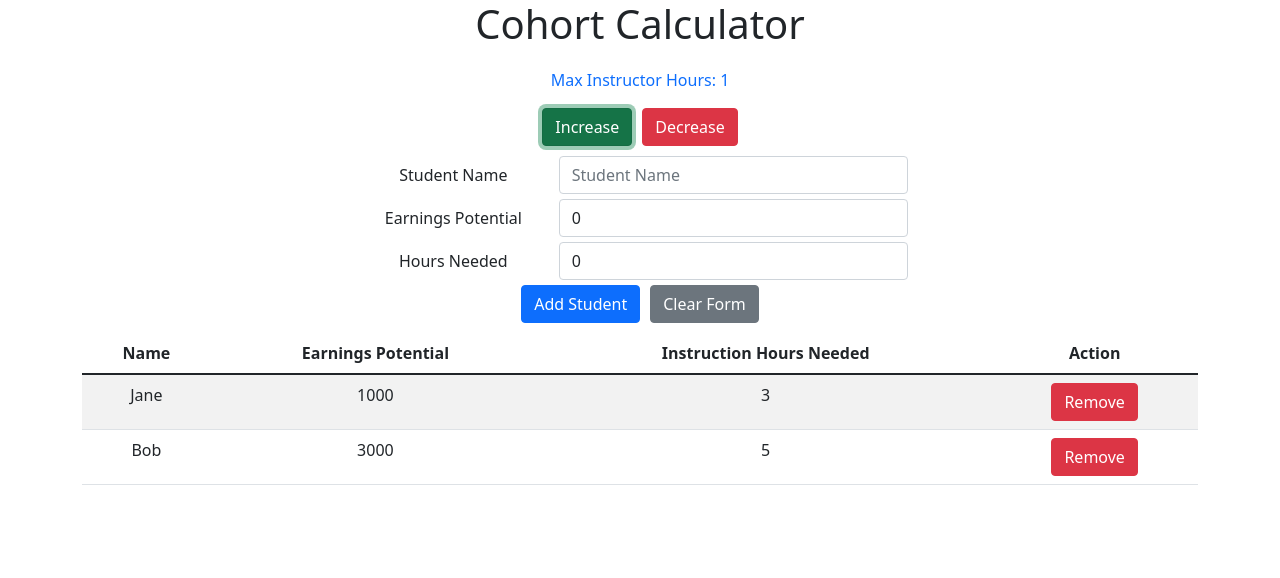
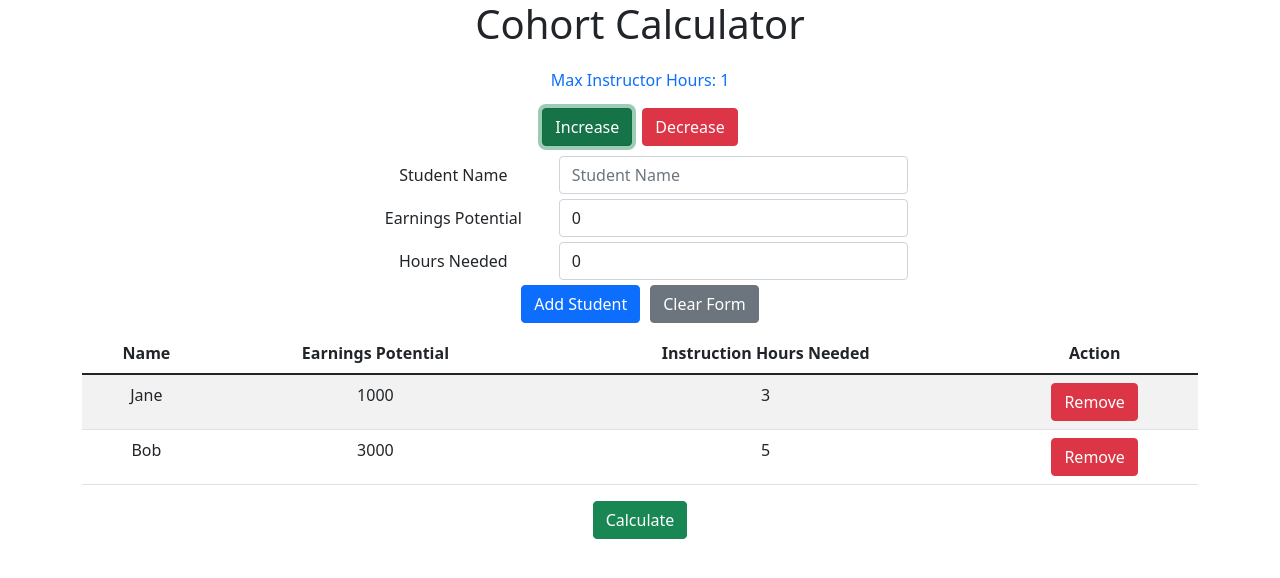
Before and after one commit to tflesui/cohort-calc, a React (Create React App) app: page / in a window 1280 px wide. Both pictures are taken after a click on the button "Increase". Shown: the top 578 px of the page. Built offline with nearby package versions, Linux system fonts and the light colour scheme.

Commit message:
Added component for cohort calculation

```diff
--- a/src/App.js
+++ b/src/App.js
@@ -3,6 +3,7 @@ import { Jumbotron, Container } from 'reactstrap';
 import Counter from './components/Counter/Counter';
 import Form from './components/Form/Form';
 import StudentList from './components/StudentList/StudentList';
+import Calculate from './components/Calculate/Calculate';
 import MaxHoursProvider from './contexts/MaxHoursContext';
 import StudentsProvider from './contexts/StudentsContext';
 
@@ -18,6 +19,7 @@ function App() {
               <Counter />
               <Form />
               <StudentList />
+              <Calculate />
             </Jumbotron>
           </Container>
         </StudentsProvider>
--- /dev/null
+++ b/src/components/Calculate/Calculate.js
@@ -0,0 +1,90 @@
+import React, { useContext, useState, useEffect } from 'react';
+import { Button } from 'reactstrap';
+import { MaxHoursContext } from '../../contexts/MaxHoursContext';
+import { StudentsContext } from '../../contexts/StudentsContext';
+
+const Calculate = () => {
+  const { students } = useContext(StudentsContext);
+  const { maxHours } = useContext(MaxHoursContext);
+  const [total, setTotal] = useState(0)
+
+  const earningsArr = students.map(student => parseFloat(student.earnings));
+  const hrsNeededArr = students.map(student => student.hoursNeeded);
+
+  const calcCohort = (earnings, hrsNeeded, maxHrs) => {
+    const n = earnings.length;
+    if (maxHrs <= 0 || n == 0 || hrsNeeded.length != n) return 0;
+
+    const dp = Array(earnings.length)
+      .fill(0)
+      .map(() => Array(maxHrs + 1).fill(0));
+
+    // populate the maxHrs=0 columns; with '0' maxHrs we have '0' profit
+    for (let i = 0; i < n; i++) dp[i][0] = 0;
+
+    // if we have only one weight, we will take it if it is not more than the maxHrs
+    for (let c = 0; c <= maxHrs; c++) {
+      if (hrsNeeded[0] <= c) dp[0][c] = earnings[0];
+    }
+
+    // process all sub-arrays for all the capacities
+    for (let i = 1; i < n; i++) {
+      for (let c = 1; c <= maxHrs; c++) {
+        let profit1 = 0,
+          profit2 = 0;
+        // include the item, if it is not more than the maxHrs
+        if (hrsNeeded[i] <= c) profit1 = earnings[i] + dp[i - 1][c - hrsNeeded[i]];
+        // exclude the item
+        profit2 = dp[i - 1][c];
+        // take maximum
+        dp[i][c] = Math.max(profit1, profit2);
+      }
+    }
+
+    let selectedHrsNeeded = '';
+    let totalProfit = dp[hrsNeeded.length - 1][maxHrs];
+    let remainingMaxHrs = maxHrs;
+    for (let i = hrsNeeded.length - 1; i > 0; i--) {
+      if (totalProfit != dp[i - 1][remainingMaxHrs]) {
+        selectedHrsNeeded = `${hrsNeeded[i]} ${selectedHrsNeeded}`;
+        remainingMaxHrs -= hrsNeeded[i];
+        totalProfit -= earnings[i];
+      }
+    }
+
+    if (totalProfit != 0) selectedHrsNeeded = `${hrsNeeded[0]} ${selectedHrsNeeded}`;
+
+    console.log(`Selected hrsNeeded: ${selectedHrsNeeded}`);
+    console.log(`Total Profit: ${totalProfit}`);
+
+    // maximum profit will be at the bottom-right corner.
+    setTotal(dp[n - 1][maxHrs]);
+  }
+
+
+  return (
+    <div>
+      {
+        students.length && maxHours > 0
+          ? <Button
+              color='success'
+              sz='lg'
+              block
+              style={{
+                marginBottom: 15
+              }}
+              onClick={() => calcCohort(earningsArr, hrsNeededArr, maxHours)}>
+                Calculate
+            </Button>
+          : ''
+      }
+      {
+        total
+          ? <p>Max Earnings of ${total}</p>
+          : ''
+      }
+    </div>
+  )
+}
+
+export default Calculate
```
Also changed, not shown: src/components/Calculate/Calculate.css (added), 1 other file (tests, documents, lock files or other folders).
